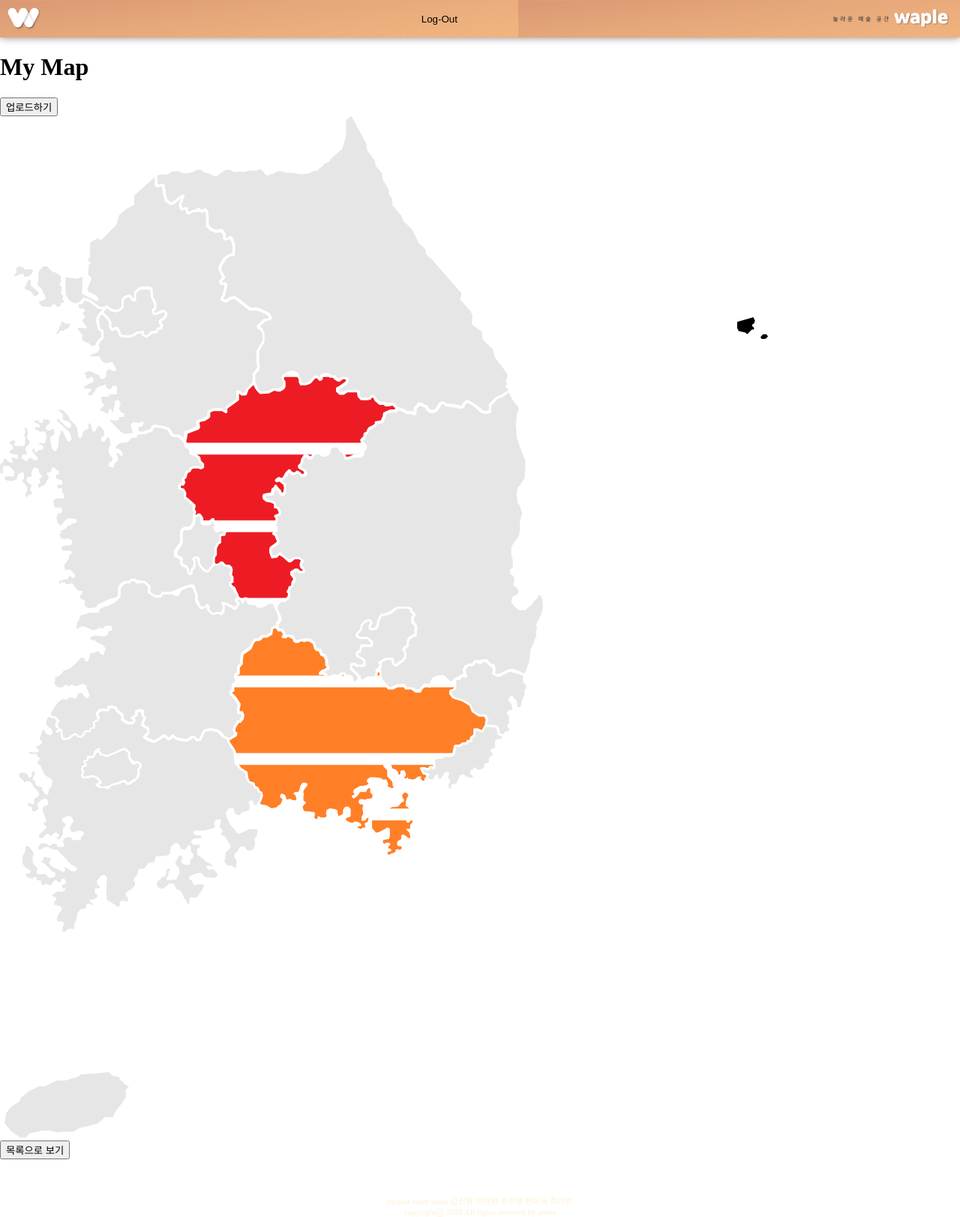
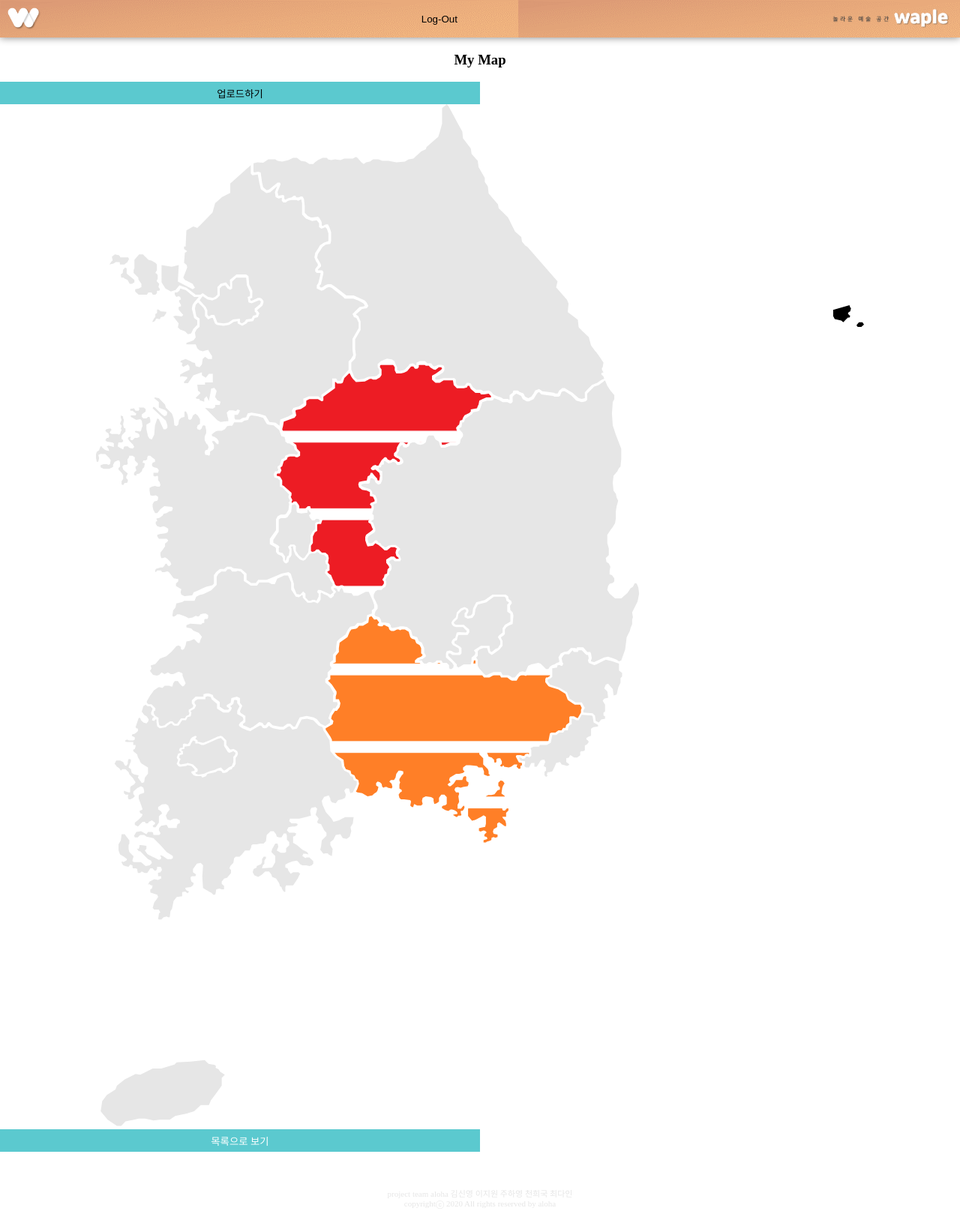
Before and after one commit to joohayoung/waple-art_hackathon, a Django app: page /map/ in a window 1280 px wide. Shown: the whole page at 75% size. Run offline with Django 3.2, Linux system fonts and the light colour scheme; a user stored in the database is signed in; data comes from the database, SQL or seed files in the repository; some web fonts are replaced.

Commit message:
map front

```diff
--- a/web/artproject/mainapp/static/mainapp/map.css
+++ b/web/artproject/mainapp/static/mainapp/map.css
@@ -1,4 +1,14 @@
 .map{
     width: 80%;
-    height: 80%;
+    height: auto;
+    margin-left: auto;
+    margin-right: auto;
 }
+
+.map_bt{
+    width: 50%;
+    height: 30px;
+    background-color: rgb(91, 201, 207);
+    color: white;
+    border: none;
+}
--- a/web/artproject/mainapp/templates/mainapp/map.html
+++ b/web/artproject/mainapp/templates/mainapp/map.html
@@ -7,8 +7,8 @@
 {% endblock %}
 
 {% block content %}
-<h1>My Map</h1>
-<button><a href="{% url 'mainapp:upload' %}">업로드하기</a></button>
+<h3>My Map</h3>
+<button class='map_bt'><a href="{% url 'mainapp:upload' %}">업로드하기</a></button>
 <!-- <img src="media/지도.png" alt="Map" height="500"> -->
 <div class="map">
     <svg xmlns="http://www.w3.org/2000/svg" viewBox="0 0 989.73 1317">
@@ -89,7 +89,7 @@
         </svg>
 </div>
 <!-- 원래있던거 지도 성공하면 지우기 -->
-<button id="viewlist" onclick="viewMore()">목록으로 보기</button>
+<button id="viewlist" class='map_bt' onclick="viewMore()">목록으로 보기</button>
 <div id='postlist' style="display: none;">
     <table>
         {% for list in postlist %}
--- a/web/artproject/static/base2.css
+++ b/web/artproject/static/base2.css
@@ -36,7 +36,7 @@
     margin-top: 50px;
     font-weight: 100;
     font-size: 11px;
-    color: rgb(255, 239, 209);
+    color: #e6e6e6;
     line-height: 120%;
     text-align: center;
 }
@@ -54,5 +54,4 @@
 
 h3{
     text-align: center;
-    color: white;
 }
```
